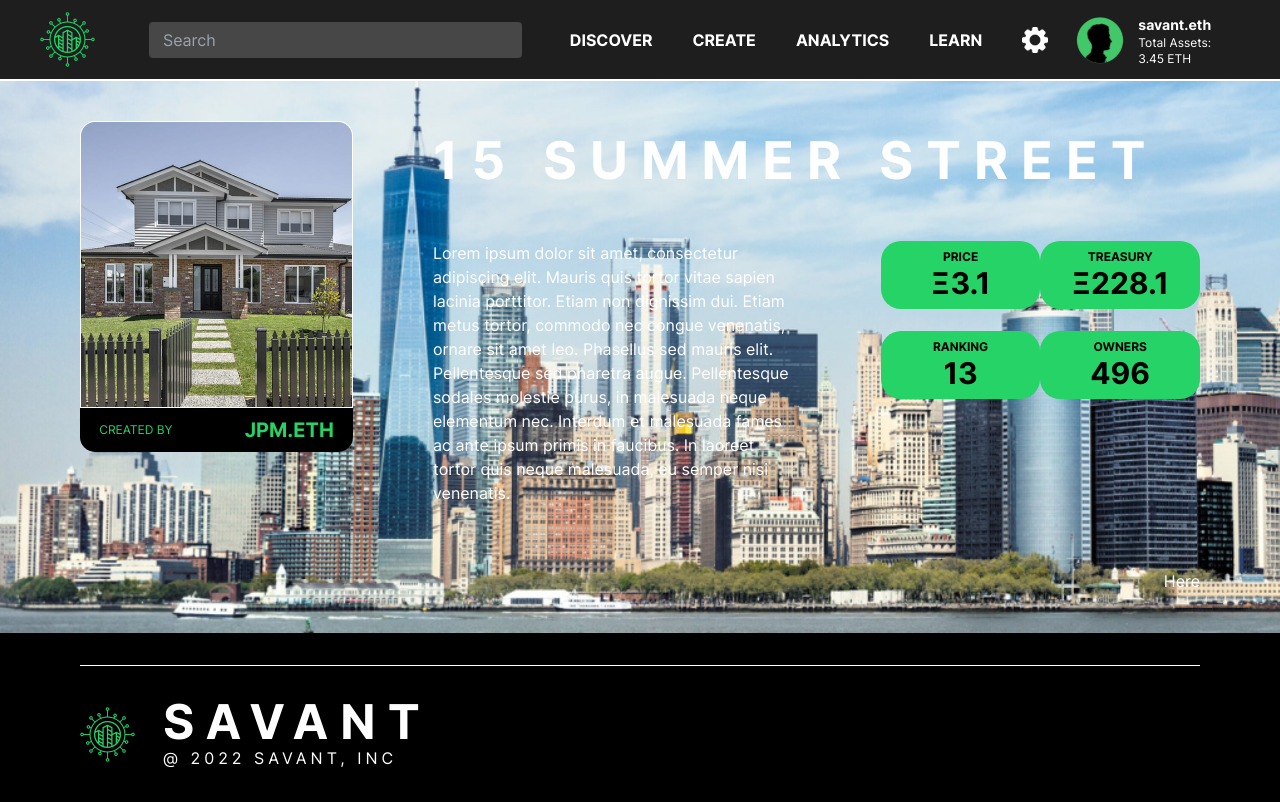
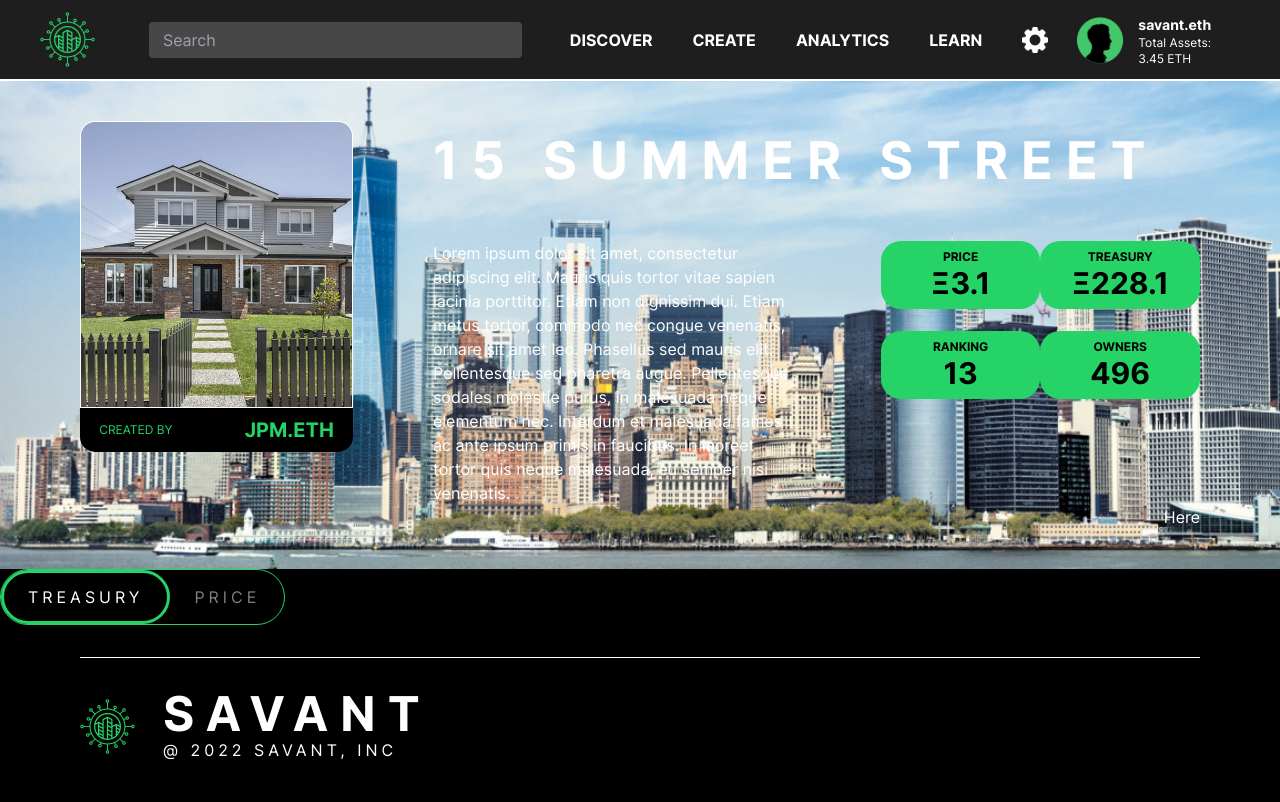
Before and after one commit to bihlasagna/Savant-protocol-frontend, a React (Create React App) app: page /vehicle in a window 1280 px wide. Built offline with nearby package versions, Linux system fonts and the light colour scheme.

Commit message:
Add spinner list component

```diff
--- a/src/components/EstateMainHeaderContent/index.scss
+++ b/src/components/EstateMainHeaderContent/index.scss
@@ -1,6 +1,6 @@
 .estate-main-header-content {
   padding-top: 2rem;
-  padding-bottom: 2rem;
+  // padding-bottom: 2rem;
   .estate-main-header-title {
     letter-spacing: 0.25em;
     font-weight: 600;
--- a/src/components/Spinner/index.jsx
+++ b/src/components/Spinner/index.jsx
@@ -7,7 +7,7 @@ const Spinner = ({ data }) => {
   const [firstItem, secondItem] = data;
 
   return (
-    <div className="spinner flex flex-row justify-center items-center">
+    <div className="spinner inline-flex flex-row justify-center items-center">
       <SpinnerItem initialState="true" value={firstItem} />
       <SpinnerItem value={secondItem} />
     </div>
--- a/src/components/Spinner/index.scss
+++ b/src/components/Spinner/index.scss
@@ -1,3 +1,5 @@
 .spinner {
-  padding: 14px 24px;
+  // padding: 14px 24px;
+  border: 1px solid #25d366;
+  border-radius: 2rem;
 }
--- a/src/components/SpinnerItem/index.jsx
+++ b/src/components/SpinnerItem/index.jsx
@@ -11,7 +11,10 @@ const SpinnerItem = ({ value, initialState = false }) => {
   };
 
   return (
-    <div className={cx('spinner-item', { active })} onClick={handleClick}>
+    <div
+      className={cx('spinner-item text-white', { active })}
+      onClick={handleClick}
+    >
       {value}
     </div>
   );
--- a/src/components/SpinnerItem/index.scss
+++ b/src/components/SpinnerItem/index.scss
@@ -0,0 +1,11 @@
+.spinner-item {
+  opacity: 0.5;
+  padding: 12px 24px;
+  letter-spacing: 0.25em;
+
+  &.active {
+    border-radius: 2rem;
+    opacity: 1;
+    border: 3px solid #25d366;
+  }
+}
--- a/src/containers/VehicleMain/index.js
+++ b/src/containers/VehicleMain/index.js
@@ -1,9 +1,13 @@
 import VehicleMainHeader from 'components/VehicleMainHeader';
+import Spinner from 'components/Spinner';
+
+const spinnerData = ['TREASURY', 'PRICE'];
 
 const VehicleMain = () => {
   return (
     <>
       <VehicleMainHeader />
+      <Spinner data={spinnerData} />
     </>
   );
 };
```
